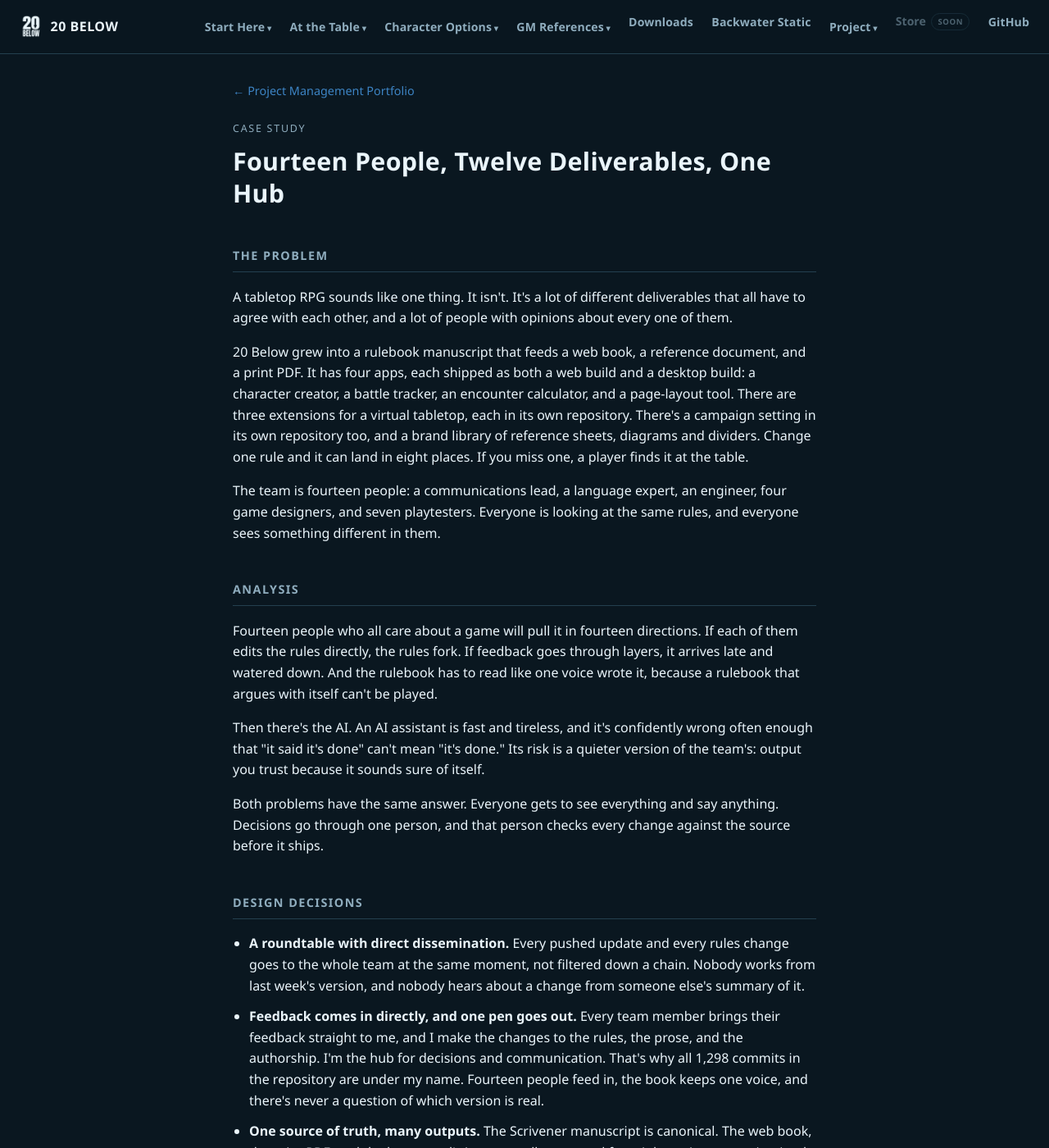
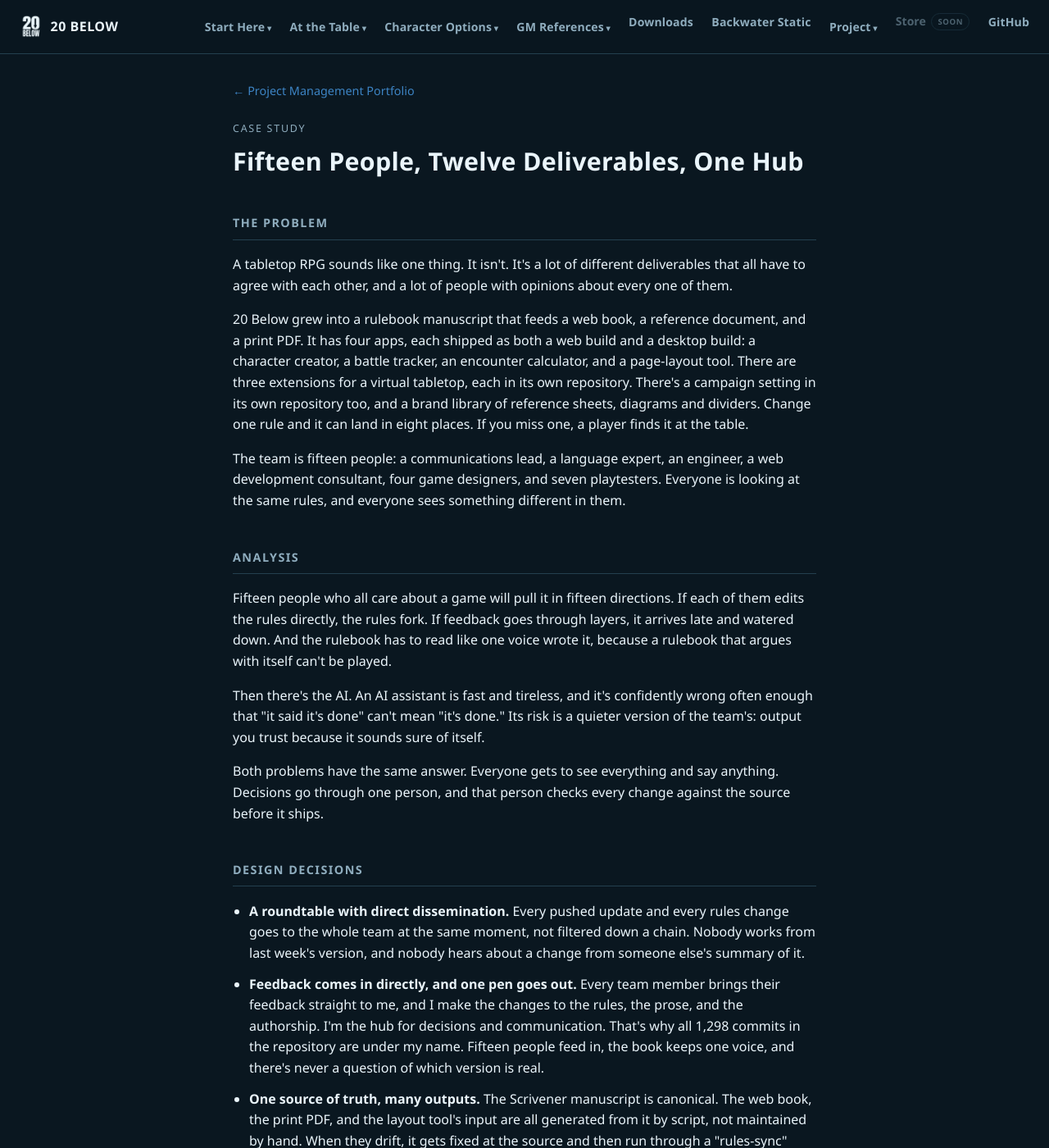
Before and after one commit to feralucce/20_Below, a Jekyll site: the page built from docs/case-study-ai-workflow.html, in a window 1280 px wide and 1400 px high. Shown: the whole window at 82% size. Built offline with Jekyll 4.4.1, drawn with Linux system fonts in a browser that asks for light colours; some of the changed text lies outside the part shown.

Commit message:
Count the team as fifteen with the web development consultant
Co-Authored-By: Claude Opus 5.5 <noreply@anthropic.com>

```diff
--- a/docs/case-study-ai-workflow.html
+++ b/docs/case-study-ai-workflow.html
@@ -5,8 +5,8 @@
 <head>
 <meta charset="utf-8" />
 <meta name="viewport" content="width=device-width, initial-scale=1" />
-<title>Case Study: Fourteen People, Twelve Deliverables, One Hub - 20 Below</title>
-<meta name="description" content="How 20 Below - a rulebook, four apps, three extensions and a campaign setting - is run with a fourteen-person team through one central hub, with an AI assistant in the loop." />
+<title>Case Study: Fifteen People, Twelve Deliverables, One Hub - 20 Below</title>
+<meta name="description" content="How 20 Below - a rulebook, four apps, three extensions and a campaign setting - is run with a fifteen-person team through one central hub, with an AI assistant in the loop." />
 <link rel="icon" type="image/x-icon" href="/docs/assets/brand/favicon.ico" />
 <link rel="icon" type="image/png" sizes="32x32" href="/docs/assets/brand/favicon-32.png" />
 <link rel="apple-touch-icon" href="/docs/assets/brand/favicon-128.png" />
@@ -60,23 +60,23 @@
 
   <header>
     <p class="eyebrow">Case Study</p>
-    <h1>Fourteen People, Twelve Deliverables, One Hub</h1>
+    <h1>Fifteen People, Twelve Deliverables, One Hub</h1>
   </header>
 
   <h2>The Problem</h2>
   <p>A tabletop RPG sounds like one thing. It isn't. It's a lot of different deliverables that all have to agree with each other, and a lot of people with opinions about every one of them.</p>
   <p>20 Below grew into a rulebook manuscript that feeds a web book, a reference document, and a print PDF. It has four apps, each shipped as both a web build and a desktop build: a character creator, a battle tracker, an encounter calculator, and a page-layout tool. There are three extensions for a virtual tabletop, each in its own repository. There's a campaign setting in its own repository too, and a brand library of reference sheets, diagrams and dividers. Change one rule and it can land in eight places. If you miss one, a player finds it at the table.</p>
-  <p>The team is fourteen people: a communications lead, a language expert, an engineer, four game designers, and seven playtesters. Everyone is looking at the same rules, and everyone sees something different in them.</p>
+  <p>The team is fifteen people: a communications lead, a language expert, an engineer, a web development consultant, four game designers, and seven playtesters. Everyone is looking at the same rules, and everyone sees something different in them.</p>
 
   <h2>Analysis</h2>
-  <p>Fourteen people who all care about a game will pull it in fourteen directions. If each of them edits the rules directly, the rules fork. If feedback goes through layers, it arrives late and watered down. And the rulebook has to read like one voice wrote it, because a rulebook that argues with itself can't be played.</p>
+  <p>Fifteen people who all care about a game will pull it in fifteen directions. If each of them edits the rules directly, the rules fork. If feedback goes through layers, it arrives late and watered down. And the rulebook has to read like one voice wrote it, because a rulebook that argues with itself can't be played.</p>
   <p>Then there's the AI. An AI assistant is fast and tireless, and it's confidently wrong often enough that "it said it's done" can't mean "it's done." Its risk is a quieter version of the team's: output you trust because it sounds sure of itself.</p>
   <p>Both problems have the same answer. Everyone gets to see everything and say anything. Decisions go through one person, and that person checks every change against the source before it ships.</p>
 
   <h2>Design Decisions</h2>
   <ul>
     <li><strong>A roundtable with direct dissemination.</strong> Every pushed update and every rules change goes to the whole team at the same moment, not filtered down a chain. Nobody works from last week's version, and nobody hears about a change from someone else's summary of it.</li>
-    <li><strong>Feedback comes in directly, and one pen goes out.</strong> Every team member brings their feedback straight to me, and I make the changes to the rules, the prose, and the authorship. I'm the hub for decisions and communication. That's why all 1,298 commits in the repository are under my name. Fourteen people feed in, the book keeps one voice, and there's never a question of which version is real.</li>
+    <li><strong>Feedback comes in directly, and one pen goes out.</strong> Every team member brings their feedback straight to me, and I make the changes to the rules, the prose, and the authorship. I'm the hub for decisions and communication. That's why all 1,298 commits in the repository are under my name. Fifteen people feed in, the book keeps one voice, and there's never a question of which version is real.</li>
     <li><strong>One source of truth, many outputs.</strong> The Scrivener manuscript is canonical. The web book, the print PDF, and the layout tool's input are all generated from it by script, not maintained by hand. When they drift, it gets fixed at the source and then run through a "rules-sync" pass, not patched in whichever copy someone noticed.</li>
     <li><strong>Change control before every edit pass.</strong> Every rewrite of a print chapter started with a named snapshot: <em>before-rules-sync</em>, <em>before-literacy-cut</em>, <em>before-element-rebalance</em>. That's fifty-two of them in the two weeks leading up to the print build. Any pass that went wrong could be put back exactly as it was before that pass, not approximately, and the name says what the pass was for.</li>
     <li><strong>Small, scoped, versioned releases.</strong> Every change is its own commit with a plain-language reason, and the apps ship as tagged versions, 113 so far. When a team member reports a problem, I can name the release it appeared in.</li>
@@ -94,7 +94,7 @@
   </div>
 
   <div class="stats">
-    <div class="stat"><div class="n">14</div><div class="l">people on the team, one hub</div></div>
+    <div class="stat"><div class="n">15</div><div class="l">people on the team, one hub</div></div>
     <div class="stat"><div class="n">1,298</div><div class="l">commits, Jul 11 &ndash; Sep 23, 2026</div></div>
     <div class="stat"><div class="n">113</div><div class="l">tagged releases</div></div>
     <div class="stat"><div class="n">68%</div><div class="l">of commits co-written with an AI, and credited in the commit itself</div></div>
@@ -102,7 +102,7 @@
   <p class="stats-note">Figures are from the project's version history. The design work goes back further than the version history does.</p>
 
   <h2>Outcome</h2>
-  <p>A system with a lot of moving parts ships as one thing and holds together: one set of rules behind every app, and a print book and web book built from the same source. Fourteen people shape it, and it still reads in one voice. The team brings the problems, the AI speeds up the work, and the decisions and the final check stay with the hub. That's the job: keep everyone informed, keep one version real, and don't ship anything you haven't checked.</p>
+  <p>A system with a lot of moving parts ships as one thing and holds together: one set of rules behind every app, and a print book and web book built from the same source. Fifteen people shape it, and it still reads in one voice. The team brings the problems, the AI speeds up the work, and the decisions and the final check stay with the hub. That's the job: keep everyone informed, keep one version real, and don't ship anything you haven't checked.</p>
 
   <h2>The Team</h2>
   <table class="team">
--- a/docs/pm-portfolio.html
+++ b/docs/pm-portfolio.html
@@ -59,14 +59,14 @@
   <header>
     <p class="eyebrow">Portfolio</p>
     <h1>Project Management Portfolio</h1>
-    <p class="intro">A film producer is a project manager, just a specialized one. You hold what the thing is supposed to be and what it's actually going to take at the same time, and you keep both honest. I did that for fourteen years in independent film and television. I've spent the last year doing it on 20 Below, as the hub for a fourteen-person team with an AI assistant in the loop.</p>
+    <p class="intro">A film producer is a project manager, just a specialized one. You hold what the thing is supposed to be and what it's actually going to take at the same time, and you keep both honest. I did that for fourteen years in independent film and television. I've spent the last year doing it on 20 Below, as the hub for a fifteen-person team with an AI assistant in the loop.</p>
   </header>
 
   <h2>Case Studies</h2>
   <div class="list">
     <a class="item" href="/docs/case-study-ai-workflow.html">
-      <div class="name">Fourteen People, Twelve Deliverables, One Hub</div>
-      <div class="desc">Running a designer, playtester, engineering and language team as a roundtable with one decision-maker. A single source of truth, change control, versioned releases, and an AI assistant whose work gets checked like anyone else's.</div>
+      <div class="name">Fifteen People, Twelve Deliverables, One Hub</div>
+      <div class="desc">Running a design, playtest, engineering, web development and language team as a roundtable with one decision-maker. A single source of truth, change control, versioned releases, and an AI assistant whose work gets checked like anyone else's.</div>
       <div class="tag">Team Leadership &amp; AI-Assisted Workflow</div>
     </a>
     <a class="item" href="/docs/case-study-visual-systems.html">
```
